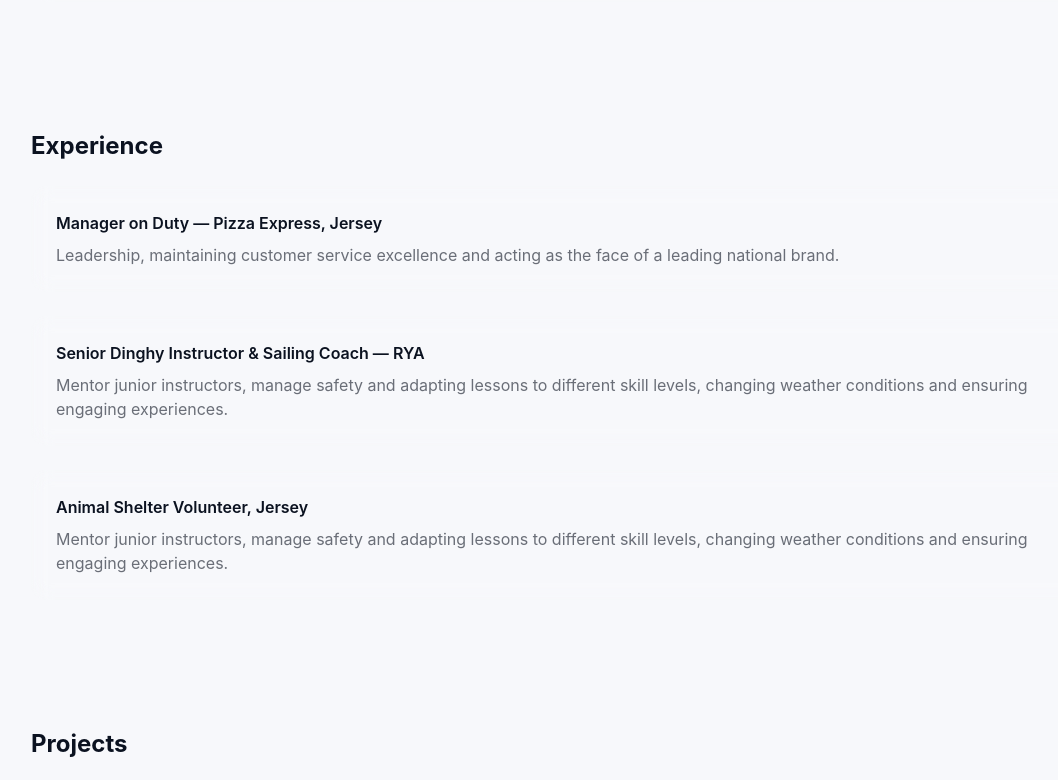
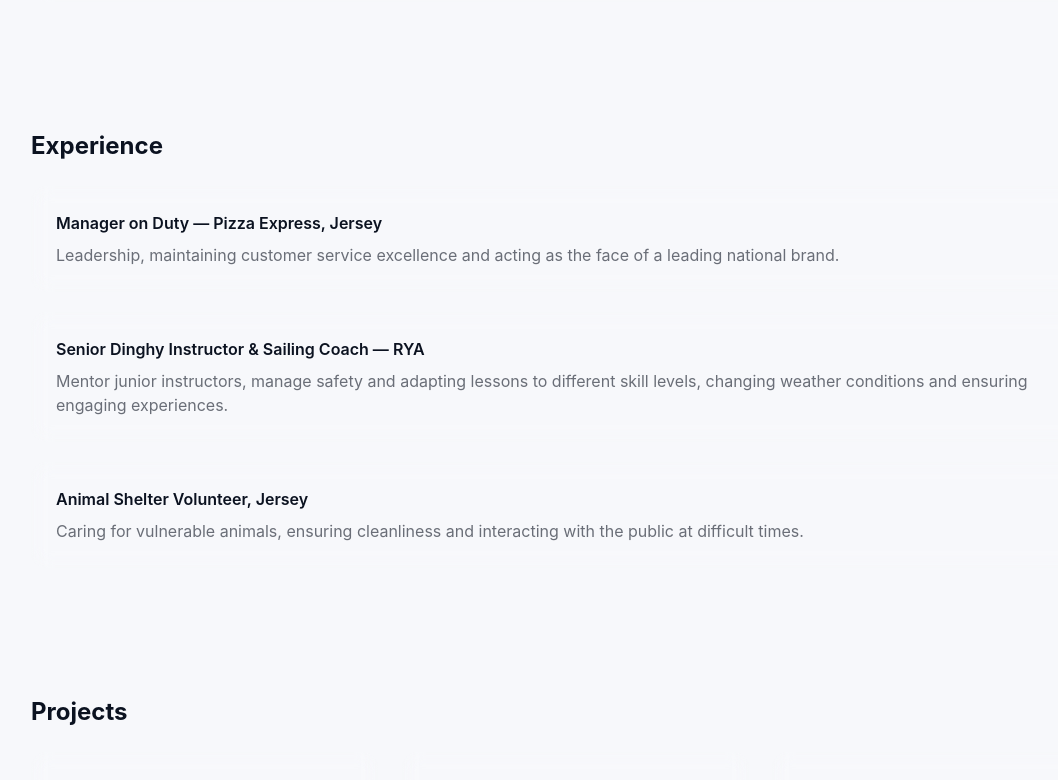
Before and after one commit to raw724/portfolio, a React (Vite) app: page / in a window 1280 px wide. Shown: the part 645-1425 px from the top of the page, without its empty margins (65-1123 px from the left). Built offline with nearby package versions, Linux system fonts and the light colour scheme.

Commit message:
Update experience section with new volunteer description

```diff
--- a/src/components/Experience.jsx
+++ b/src/components/Experience.jsx
@@ -4,7 +4,7 @@ export default function Experience() {
   return (
     <section id="experience" className="py-16">
       <h3 className="text-2xl font-bold mb-6">Experience</h3>
-      <div className="grid gap-6">
+      <div className="grid gap-5">
         <div className="glass p-6">
           <h4 className="font-semibold">Manager on Duty — Pizza Express, Jersey</h4>
           <p className="text-[--muted] mt-2">Leadership, maintaining customer service excellence and acting as the face of a leading national brand.</p>
@@ -15,7 +15,7 @@ export default function Experience() {
         </div>
         <div className="glass p-6">
           <h4 className="font-semibold">Animal Shelter Volunteer, Jersey</h4>
-          <p className="text-[--muted] mt-2">Mentor junior instructors, manage safety and adapting lessons to different skill levels, changing weather conditions and ensuring engaging experiences.</p>
+          <p className="text-[--muted] mt-2">Caring for vulnerable animals, ensuring cleanliness and interacting with the public at difficult times.</p>
         </div>
       </div>
     </section>
```
